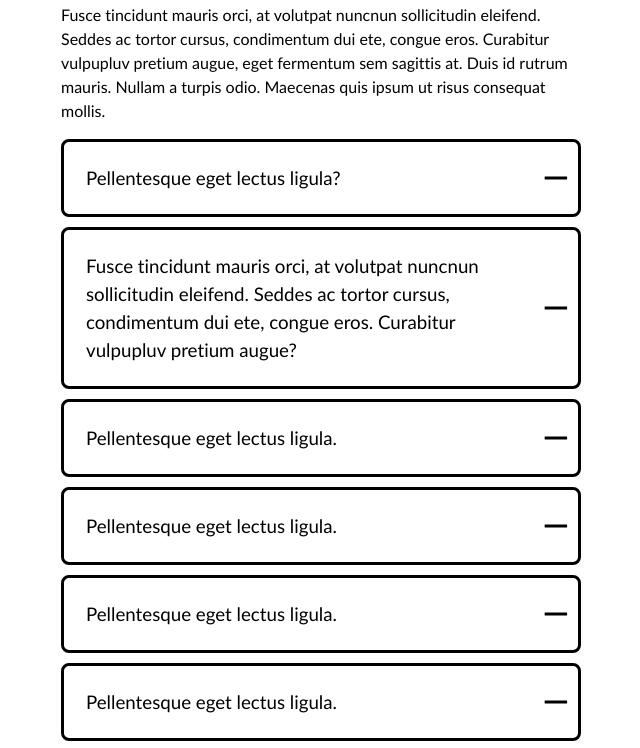
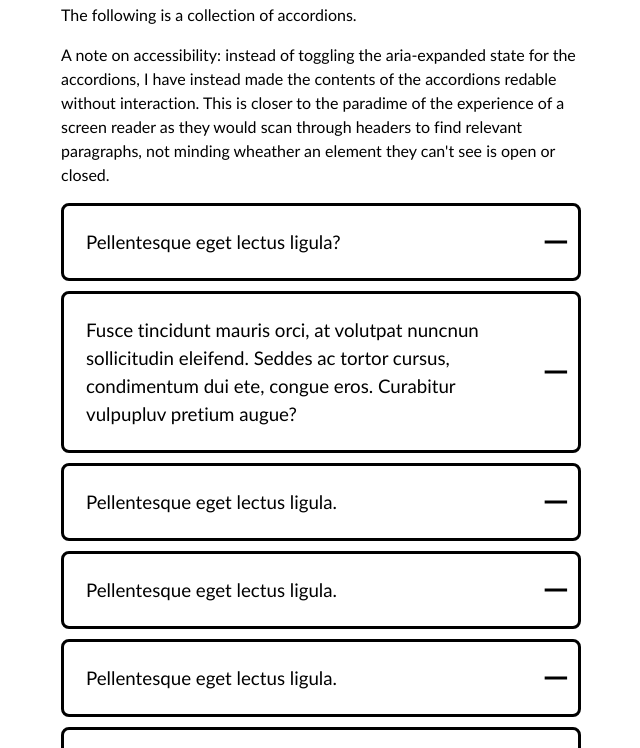
Before and after one commit to Duncan-Mckenna/accordion, a website: page src/index.html in a window 1280 px wide. Shown: the part 45-793 px from the top of the page, without its empty margins (319-959 px from the left). Drawn offline with nearby package versions, Linux system fonts and the light colour scheme; files that its build step writes are made by us from their sources.

Commit message:
A note on aria-expanded

```diff
--- a/src/index.html
+++ b/src/index.html
@@ -10,7 +10,8 @@
 
     <div class="container">
       <h1>Accordions</h1>
-      <p class="mb-1">Fusce tincidunt mauris orci, at volutpat nuncnun sollicitudin eleifend. Seddes ac tortor cursus, condimentum dui ete, congue eros. Curabitur vulpupluv pretium augue, eget fermentum sem sagittis at. Duis id rutrum mauris. Nullam a turpis odio. Maecenas quis ipsum ut risus consequat mollis. </p>
+      <p class="mb-1">The following is a collection of accordions. </p>
+      <p class="mb-1">A note on accessibility: instead of toggling the aria-expanded state for the accordions, I have instead made the contents of the accordions redable without interaction. This is closer to the paradime of the experience of a screen reader as they would scan through headers to find relevant paragraphs, not minding wheather an element they can't see is open or closed. </p>
 
       <ul class="accordions">
         <li class="accordion">
--- a/src/js/main.js
+++ b/src/js/main.js
@@ -47,10 +47,12 @@ if (document.querySelector('.accordion')){
 
     function closeAccordion(acc){
       removeClass(acc.parentElement, 'active');
+      // acc.previousElementSibling.setAttribute('aria-expanded', 'false');
       acc.parentElement.style.height = acc.previousElementSibling.offsetHeight + 'px';
     }
     function openAccordion(acc){
       addClass(acc.parentElement, 'active');
+      // acc.previousElementSibling.setAttribute('aria-expanded', 'true');
       acc.parentElement.style.height = acc.parentElement.offsetHeight + acc.offsetHeight + 10 + 'px';
     }
   }
```
